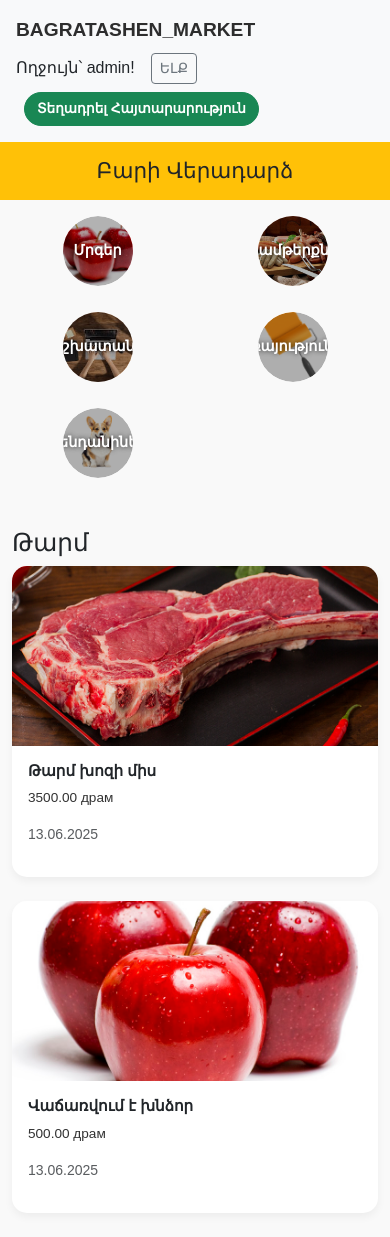
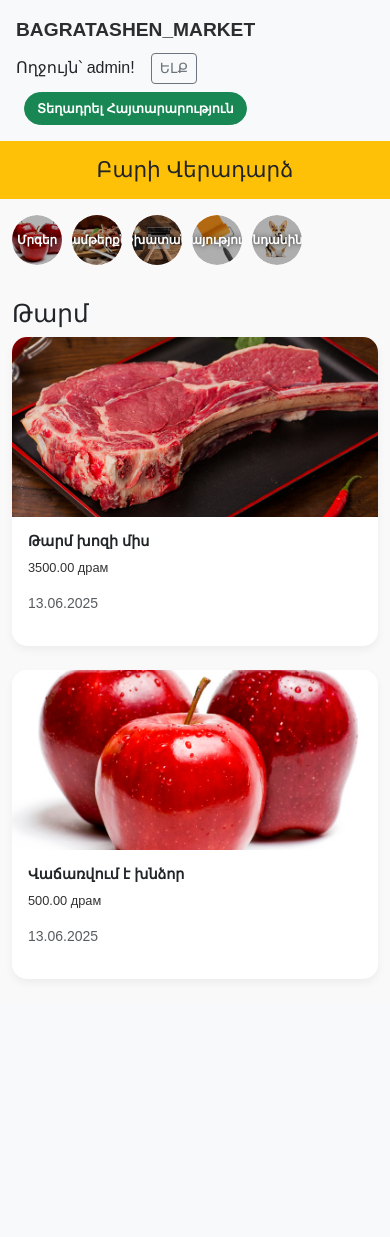
Before and after one commit to ananiansuren96/mostishuka, a Django app: page / in a window 390 px wide. After the commit the page ends 941 px from the top, so only its background shows below. Run offline with Django 5.2, Linux system fonts and the light colour scheme; a user stored in the database is signed in; data comes from the database, SQL or seed files in the repository.

Commit message:
Upade 06.14.2025-v3

```diff
--- a/listings/static/css/style.css
+++ b/listings/static/css/style.css
@@ -3,6 +3,7 @@ body {
   background-color: #f9f9f9;
   margin: 0;
   padding: 0;
+  overflow-x: hidden;
 }
 
 header {
@@ -22,9 +23,32 @@ header strong {
   cursor: pointer;
 }
 
+a {
+  text-decoration: none;
+  color: inherit;
+}
+
+a:hover {
+  text-decoration: underline;
+  color: #0d6efd;
+}
+
+/* Категории как горизонтальный скролл */
+.category-scroll {
+  display: flex;
+  overflow-x: auto;
+  gap: 10px;
+  padding-bottom: 10px;
+  scrollbar-width: none; /* Firefox */
+}
+.category-scroll::-webkit-scrollbar {
+  display: none; /* Chrome */
+}
+
 .category-circle {
-  width: 100px;
-  height: 100px;
+  flex: 0 0 auto;
+  width: 80px;
+  height: 80px;
   border-radius: 50%;
   background-size: cover;
   background-position: center;
@@ -35,7 +59,6 @@ header strong {
   color: white;
   font-weight: bold;
   text-shadow: 0 0 5px rgba(0,0,0,0.7);
-  margin: 0 auto 10px;
   text-decoration: none;
   overflow: hidden;
   transition: transform 0.3s ease, box-shadow 0.3s ease;
@@ -54,7 +77,7 @@ header strong {
   position: relative;
   z-index: 1;
   padding: 0 5px;
-  font-size: 0.9rem;
+  font-size: 0.75rem;
   user-select: none;
 }
 
@@ -69,6 +92,7 @@ header strong {
   overflow: hidden;
   box-shadow: 0 4px 8px rgba(0, 0, 0, 0.05);
   transition: transform 0.2s, box-shadow 0.2s;
+  height: 100%;
 }
 
 .card:hover {
@@ -101,22 +125,19 @@ footer {
   margin-top: 40px;
 }
 
-a {
-  text-decoration: none;
-  color: inherit;
-}
+/* Адаптив */
+@media (max-width: 768px) {
+  .category-circle {
+    width: 60px;
+    height: 60px;
+  }
 
-a:hover {
-  text-decoration: underline;
-  color: #0d6efd;
-}
+  .card-title {
+    font-size: 1rem;
+  }
 
-/* ---------- Адаптив ---------- */
-@media (max-width: 767px) {
-  .category-circle {
-    width: 80px;
-    height: 80px;
-    font-size: 0.8rem;
+  .card-text {
+    font-size: 0.9rem;
   }
 
   .btn-success {
@@ -127,53 +148,25 @@ a:hover {
   header strong {
     font-size: 1.2rem;
   }
+}
+
+@media (max-width: 480px) {
+  .category-circle {
+    width: 50px;
+    height: 50px;
+    font-size: 0.7rem;
+  }
+
+  .btn-success {
+    padding: 6px 12px;
+    font-size: 0.8rem;
+  }
 
   .card-title {
-    font-size: 1rem;
+    font-size: 0.9rem;
   }
 
   .card-text {
-    font-size: 0.9rem;
-  }
-
-  .col-md-3 {
-    flex: 0 0 50%;
-    max-width: 50%;
-  }
-
-  .col-4 {
-    flex: 0 0 50%;
-    max-width: 50%;
+    font-size: 0.8rem;
   }
 }
-
-@media (max-width: 575px) {
-  .category-circle {
-    width: 70px;
-    height: 70px;
-    font-size: 0.75rem;
-  }
-
-  .col-md-3 {
-    flex: 0 0 100%;
-    max-width: 100%;
-  }
-
-  .col-4 {
-    flex: 0 0 50%;
-    max-width: 50%;
-  }
-
-  .card-title {
-    font-size: 0.95rem;
-  }
-
-  .card-text {
-    font-size: 0.85rem;
-  }
-
-  .btn-success {
-    font-size: 0.85rem;
-    padding: 6px 12px;
-  }
-}
--- a/listings/templates/listings/home.html
+++ b/listings/templates/listings/home.html
@@ -65,16 +65,13 @@
 </section>
 
   <div class="container mt-3">
-    <div class="row text-center mb-4">
-   {% for category in categories %}
-  <div class="col-4 col-md-2 mb-3">
+    <div class="category-scroll mb-4">
+  {% for category in categories %}
     <a href="{% url 'category_list' category.slug %}" class="category-circle" style="background-image: url('{{ category.icon.url }}');">
       <span>{{ category.name }}</span>
     </a>
-  </div>
-{% endfor %}
-
-  </div>
+  {% endfor %}
+</div>
 
     <h2>Թարմ</h2>
     <div class="row">
```
Also changed, not shown: 1 other file.
